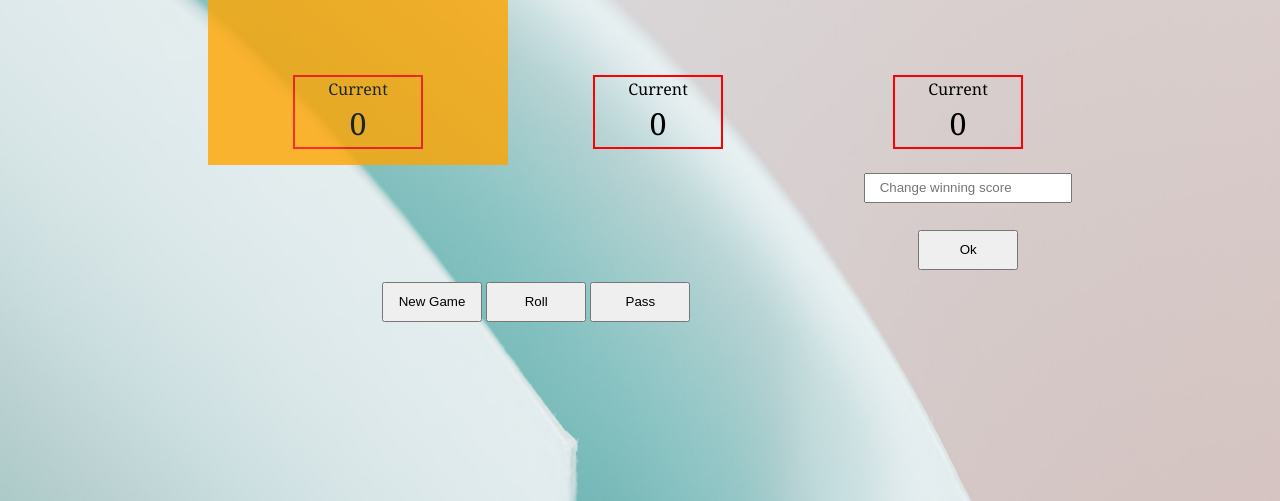
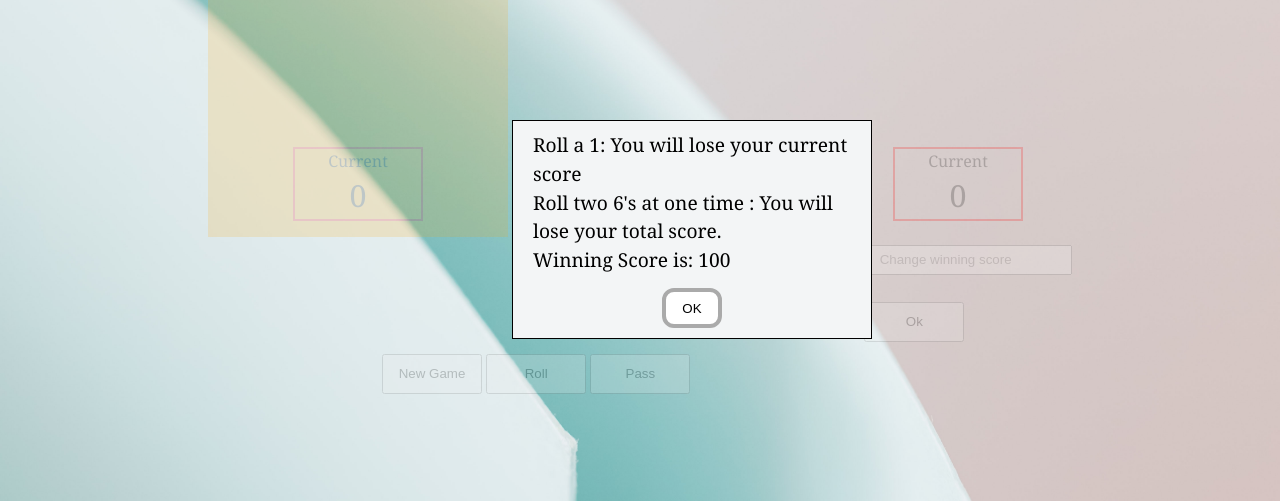
Before and after one commit to shazmeenshauq/3-players-pig-game, a website: page dist/index.html in a window 1280 px wide. Shown: the part 299-800 px from the top of the page. Drawn offline with Linux system fonts and the light colour scheme.

Commit message:
2nd commit

```diff
--- a/dist/index.html
+++ b/dist/index.html
@@ -1,23 +1,22 @@
 <!DOCTYPE html>
 <html lang="en">
   <head>
-    <meta charset="UTF-8">
-    <meta name="viewport" content="width=device-width, initial-scale=1.0">
-    <link rel="stylesheet" href="style.css">
+    <meta charset="UTF-8" />
+    <meta name="viewport" content="width=device-width, initial-scale=1.0" />
+    <link rel="stylesheet" href="style.css" />
     <link
       rel="stylesheet"
       href="https://pro.fontawesome.com/releases/v5.10.0/css/all.css"
       integrity="sha384-AYmEC3Yw5cVb3ZcuHtOA93w35dYTsvhLPVnYs9eStHfGJvOvKxVfELGroGkvsg+p"
       crossorigin="anonymous"
     />
-    <link rel="shortcut icon" href="">
+    <link rel="shortcut icon" href="" />
     <title>Pig Game</title>
   </head>
   <body>
-
     <div class="container">
+      <h1>3 Players Pig Game</h1>
       <div class="players">
-
         <div class="player-0-panel active">
           <div class="player-name" id="name-0">Player 1</div>
           <div class="player-score" id="score-0">23</div>
@@ -26,7 +25,6 @@
             <div class="player-current-label">Current</div>
             <div class="player-current-score" id="current-0">43</div>
           </div>
-
         </div>
 
         <!-- --------------------Player 1 ----------------------------- -->
@@ -39,7 +37,6 @@
             <div class="player-current-label">Current</div>
             <div class="player-current-score" id="current-1">43</div>
           </div>
-
         </div>
         <!-- -------------------Player 2 -------------------- -->
 
@@ -51,30 +48,38 @@
             <div class="player-current-label">Current</div>
             <div class="player-current-score" id="current-2">43</div>
           </div>
-
         </div>
       </div>
 
-
-
-            <img src="dice-1.png" alt="" class="dice">
-            <img src="dice-2.png" alt="" class="dice-1">
-            <br>
+      <img src="dice-1.png" alt="" class="dice" />
+      <img src="dice-2.png" alt="" class="dice-1" />
+      <br />
 
       <div class="input">
-                 <input type="text" class="win-score" id= "win-score" placeholder="Change winning score">
-                    <br>
+        <input
+          type="number"
+          class="win-score"
+          id="win-score"
+          placeholder="Change winning score"
+        />
+        <br />
         <button class="btn" id="win-score-btn">Ok</button>
       </div>
       <button class="btn-new">New Game</button>
 
       <button class="btn-roll">Roll</button>
       <button class="btn-hold">Pass</button>
-
     </div>
-
-
-
+    <div id="confirm">
+      <div class="message">
+        <p>
+          Roll a 1: You will lose your current score <br />
+          Roll two 6's at one time : You will lose your total score. <br />
+          Winning Score is: 100
+        </p>
+      </div>
+      <button class="yes">OK</button>
+    </div>
     <script src="main.js"></script>
   </body>
 </html>
--- a/dist/main.js
+++ b/dist/main.js
@@ -1,138 +1,126 @@
+var scores, roundScore, activePlayer, gamePlaying;
 
-var scores , roundScore , activePlayer,gamePlaying;
-
+document.querySelector('.yes').addEventListener('click', function () {
+  console.log();
+  document.querySelector('.container').style.opacity = '1';
+  document.querySelector('#confirm').style.display = 'none';
+});
 
 init();
 
-
-
 // -------- Button ROLL ----------
 
-
-document.querySelector('.btn-roll').addEventListener('click', function(){
-
-    if(gamePlaying){
-
+document.querySelector('.btn-roll').addEventListener('click', function () {
+  if (gamePlaying) {
     // 1. Random number
 
-
-        var  dice = Math.floor(Math.random()*6) + 1;
-        var  dice1 = Math.floor(Math.random()*6) + 1;
+    var dice = Math.floor(Math.random() * 6) + 1;
+    var dice1 = Math.floor(Math.random() * 6) + 1;
 
     console.log(dice, dice1);
 
     // 2. Display the result
 
     var diceDOM = document.querySelector('.dice');
-        diceDOM.style.display='block';
-
+    diceDOM.style.display = 'block';
 
     var diceDOM1 = document.querySelector('.dice-1');
-        diceDOM1.style.display='block';
+    diceDOM1.style.display = 'block';
 
-        diceDOM.src='dice-' + dice + '.png';
-        diceDOM1.src='dice-' + dice1 + '.png';
-
-
+    diceDOM.src = 'dice-' + dice + '.png';
+    diceDOM1.src = 'dice-' + dice1 + '.png';
 
     //3. Update Round score if rolled num is not 1
 
-        if(dice === 6  && dice1 === 6) {
-            scores[activePlayer]= 0;
+    if (dice === 6 && dice1 === 6) {
+      scores[activePlayer] = 0;
       document.querySelector('#score-' + activePlayer).textContent = '0';
       nextPlayer();
-        }
-            else if (dice !== 1 && dice1 !==1) {
+    } else if (dice !== 1 && dice1 !== 1) {
       //Add score
       // roundScore += dice;
-            roundScore= roundScore + dice + dice1;
-            document.querySelector('#current-' + activePlayer).textContent = roundScore;
-        }
-
-
-     else{
+      roundScore = roundScore + dice + dice1;
+      document.querySelector(
+        '#current-' + activePlayer
+      ).textContent = roundScore;
+    } else {
       // Next player
       nextPlayer();
     }
-
   }
-
 });
 
-
-
-document.querySelector('.btn-hold').addEventListener('click',function(){
-    if(gamePlaying){
+document.querySelector('.btn-hold').addEventListener('click', function () {
+  if (gamePlaying) {
     // 1. Add current score to global score
 
     scores[activePlayer] += roundScore;
-    document.querySelector('#score-' + activePlayer).textContent = scores[activePlayer];
-
-
+    document.querySelector('#score-' + activePlayer).textContent =
+      scores[activePlayer];
 
     // 2. Update UI
 
-
     // 3. Check if player WON the game
-        if(scores[activePlayer] >= win_score){
-            document.querySelector('#name-' + activePlayer).textContent='Winner!';
-            document.querySelector('.dice').style.display='none';
-            document.querySelector('.dice-1').style.display='none';
-            document.querySelector('.player-' + activePlayer +'-panel').classList.add('winner');
-            document.querySelector('.player-'+activePlayer +'-panel').classList.remove('active');
-            gamePlaying= false;
-        }   else{
-
+    if (scores[activePlayer] >= win_score) {
+      document.querySelector('#name-' + activePlayer).textContent = 'Winner!';
+      document.querySelector('.dice').style.display = 'none';
+      document.querySelector('.dice-1').style.display = 'none';
+      document
+        .querySelector('.player-' + activePlayer + '-panel')
+        .classList.add('winner');
+      document
+        .querySelector('.player-' + activePlayer + '-panel')
+        .classList.remove('active');
+      gamePlaying = false;
+    } else {
       // Next Player
 
       nextPlayer();
     }
-
   }
 });
 
+document.querySelector('.btn-new').addEventListener('click', init);
 
-document.querySelector('.btn-new').addEventListener('click',init);
-
-
-
-
-
-
-
-
-function init(){
-
-
-    scores= [0, 0, 0];
-    roundScore= 0;
+function init() {
+  scores = [0, 0, 0];
+  roundScore = 0;
   activePlayer = 0;
-    gamePlaying=true;
-
+  gamePlaying = true;
 
   win_score = 100;
-    var win_score_btn= document.getElementById('win-score-btn');
+  document.getElementById('win-score').value = '';
+  var win_score_btn = document.getElementById('win-score-btn');
 
-    win_score_btn.addEventListener('click',function(){
-        win_score= document.getElementById('win-score').value;
+  /* Input value */
+
+  win_score_btn.addEventListener('click', function () {
+    input = document.getElementById('win-score');
+
+    win_score_input = document.getElementById('win-score').value;
+    if (win_score_input < 10) {
+      alert('Winning score should be greater than 10');
+    } else {
+      win_score = win_score_input;
+    }
+
     console.log(win_score);
-
+    console.log(typeof win_score);
   });
 
+  document.querySelector('.dice').style.display = 'none';
+  document.querySelector('.dice-1').style.display = 'none';
 
-    document.querySelector('.dice').style.display='none';
-    document.querySelector('.dice-1').style.display='none';
+  document.getElementById('score-0').textContent = '0';
+  document.getElementById('score-1').textContent = '0';
+  document.getElementById('score-2').textContent = '0';
+  document.getElementById('current-0').textContent = '0';
+  document.getElementById('current-1').textContent = '0';
+  document.getElementById('current-2').textContent = '0';
 
-    document.getElementById('score-0').textContent='0';
-    document.getElementById('score-1').textContent='0';
-    document.getElementById('score-2').textContent='0';
-    document.getElementById('current-0').textContent='0';
-    document.getElementById('current-1').textContent='0';
-    document.getElementById('current-2').textContent='0';
-
-    document.getElementById('name-0').textContent='Player 1';
-    document.getElementById('name-1').textContent='Player 2';
-    document.getElementById('name-2').textContent='Player 3';
+  document.getElementById('name-0').textContent = 'Player 1';
+  document.getElementById('name-1').textContent = 'Player 2';
+  document.getElementById('name-2').textContent = 'Player 3';
 
   document.querySelector('.player-0-panel').classList.remove('winner');
   document.querySelector('.player-1-panel').classList.remove('winner');
@@ -143,341 +131,38 @@ function init(){
   document.querySelector('.player-2-panel').classList.remove('active');
 
   document.querySelector('.player-0-panel').classList.add('active');
-
-
 }
 
-
-
-
-
-
-
-
-
-
-
-
-
-
-
-
-
-
-
-
-
-
-
-
-function nextPlayer(){
-    if(activePlayer === 0){
+function nextPlayer() {
+  if (activePlayer === 0) {
     activePlayer = 1;
-    } else if(activePlayer === 1){
+  } else if (activePlayer === 1) {
     activePlayer = 2;
   } else {
-        activePlayer= 0;
+    activePlayer = 0;
   }
 
   roundScore = 0;
 
-document.getElementById('current-0').textContent='0';
-document.getElementById('current-1').textContent='0';
-document.getElementById('current-2').textContent='0';
+  document.getElementById('current-0').textContent = '0';
+  document.getElementById('current-1').textContent = '0';
+  document.getElementById('current-2').textContent = '0';
 
-
-
-        if(activePlayer === 0){
+  if (activePlayer === 0) {
     document.querySelector('.player-0-panel').classList.add('active');
     document.querySelector('.player-1-panel').classList.remove('active');
     document.querySelector('.player-2-panel').classList.remove('active');
-        } else if(activePlayer === 1){
+  } else if (activePlayer === 1) {
     document.querySelector('.player-0-panel').classList.remove('active');
     document.querySelector('.player-1-panel').classList.add('active');
     document.querySelector('.player-2-panel').classList.remove('active');
-        }
-        else{
+  } else {
     document.querySelector('.player-0-panel').classList.remove('active');
     document.querySelector('.player-1-panel').classList.remove('active');
 
     document.querySelector('.player-2-panel').classList.add('active');
   }
 
-
-document.querySelector('.dice').style.display= 'none';
-document.querySelector('.dice-1').style.display= 'none';
-
+  document.querySelector('.dice').style.display = 'none';
+  document.querySelector('.dice-1').style.display = 'none';
 }
-
-
-
-
-
-
-
-
-
-
-
-
-
-
-
-
-
-
-
-
-
-
-
-
-
-
-
-
-
-
-
-
-
-
-
-
-
-
-
-
-
-
-
-
-
-
-
-
-
-
-
-
-
-
-
-
-
-
-
-
-
-
-
-
-
-
-
-
-
-
-
-
-
-
-
-
-
-
-
-
-
-
-
-
-
-
-
-
-
-
-
-
-
-
-
-
-
-
-
-
-
-
-
-
-
-
-
-
-
-
-
-
-
-
-
-
-
-
-
-
-
-
-
-
-
-
-
-
-
-
-
-
-
-
-
-// var scores, roundScore, activePlayer, gamePlaying;
-
-// var win_score=20;
-// var win_num_btn= document.getElementById('win-score-btn');
-
-// win_num_btn.addEventListener('click',function(){
-//     win_score= document.getElementById('win-score').value;
-//     console.log(win_score);
-
-// });
-
-
-// init();
-
-// document.querySelector('.btn-roll').addEventListener('click', function() {
-//     if(gamePlaying) {
-//         // 1. Random number
-//         var dice = Math.floor(Math.random() * 6) + 1;
-//         var dice1 = Math.floor(Math.random() * 6) + 1;
-
-//         //2. Display the result
-//         var diceDOM = document.querySelector('.dice');
-//         var diceDOM1 = document.querySelector('.dice-1');
-
-//         diceDOM.style.display = 'block';
-//         diceDOM1.style.display = 'block';
-//         diceDOM.src = 'dice-' + dice + '.png';
-//         diceDOM1.src = 'dice-' + dice + '.png';
-
-
-//         //3. Update the round score IF the rolled number was NOT a 1
-//         if (dice !== 1 && dice1 !== 1) {
-//             //Add score
-//             // roundScore += dice;
-//             roundScore = roundScore + dice + dice1;
-//             document.querySelector('#current-' + activePlayer).textContent = roundScore;
-//         } else {
-//             //Next player
-//             nextPlayer();
-//         }
-//     }
-// });
-
-
-// document.querySelector('.btn-hold').addEventListener('click', function() {
-//     if (gamePlaying) {
-//         // Add CURRENT score to GLOBAL score
-//         scores[activePlayer] += roundScore;
-
-
-//         // Update the UI
-//         document.querySelector('#score-' + activePlayer).textContent = scores[activePlayer];
-//         console.log(scores[activePlayer]);
-
-//         // Check if player won the game
-//         if (scores[activePlayer] >= win_score) {
-//             document.querySelector('#name-' + activePlayer).textContent = 'Winner!';
-//             document.querySelector('.dice').style.display = 'none';
-//             document.querySelector('.dice-1').style.display = 'none';
-//             document.querySelector('.player-' + activePlayer + '-panel').classList.add('winner');
-//             document.querySelector('.player-' + activePlayer + '-panel').classList.remove('active');
-//             document.querySelector('.player-' + activePlayer + '-panel').classList.remove('active');
-//             document.querySelector('.player-' + activePlayer + '-panel').classList.remove('active');
-//             gamePlaying = false;
-//         } else {
-//             //Next player
-//             nextPlayer();
-//         }
-//     }
-// });
-// console.log(activePlayer);
-
-// function nextPlayer() {
-//     //Next player
-//     // activePlayer === 0 ? activePlayer = 1 : activePlayer = 0;
-
-//     if(activePlayer === 0){
-//         activePlayer = 1;
-
-//     }else if(activePlayer === 1 ){
-//         activePlayer = 2;
-//     } else{
-//         activePlayer = 0;
-//     }
-//     console.log(activePlayer);
-//     roundScore = 0;
-
-//     document.getElementById('current-0').textContent = '0';
-//     document.getElementById('current-1').textContent = '0';
-//     document.getElementById('current-2').textContent = '0';
-
-//     document.querySelector('.player-0-panel').classList.toggle('active');
-//     document.querySelector('.player-1-panel').classList.toggle('active');
-//     document.querySelector('.player-2-panel').classList.toggle('active');
-
-//     //document.querySelector('.player-0-panel').classList.remove('active');
-//     //document.querySelector('.player-1-panel').classList.add('active');
-
-//     document.querySelector('.dice').style.display = 'none';
-//     document.querySelector('.dice-1').style.display = 'none';
-// }
-
-// document.querySelector('.btn-new').addEventListener('click', init);
-
-
-// function init() {
-//     scores = [0, 0, 0];
-//     activePlayer = 0;
-//     roundScore = 0;
-//     gamePlaying = true;
-
-//     document.querySelector('.dice').style.display = 'none';
-//     document.querySelector('.dice-1').style.display = 'none';
-
-//     document.getElementById('score-0').textContent = '0';
-//     document.getElementById('score-1').textContent = '0';
-//     document.getElementById('score-2').textContent = '0';
-
-//     document.getElementById('current-0').textContent = '0';
-//     document.getElementById('current-1').textContent = '0';
-//     document.getElementById('current-2').textContent = '0';
-
-
-//     document.getElementById('name-0').textContent = 'Player 1';
-//     document.getElementById('name-1').textContent = 'Player 2';
-//     document.getElementById('name-2').textContent = 'Player 3';
-
-
-//     document.querySelector('.player-0-panel').classList.remove('winner');
-//     document.querySelector('.player-1-panel').classList.remove('winner');
-//     document.querySelector('.player-2-panel').classList.remove('winner');
-
-//     document.querySelector('.player-0-panel').classList.remove('active');
-//     document.querySelector('.player-1-panel').classList.remove('active');
-//     document.querySelector('.player-2-panel').classList.remove('active');
-
-//     document.querySelector('.player-0-panel').classList.add('active');
-// }
--- a/dist/style.css
+++ b/dist/style.css
@@ -16,17 +16,31 @@ body {
   line-height: 1.5;
 }
 
+h1 {
+  font-size: 3em;
+  color: rgb(14, 13, 13);
+}
 .container {
   max-width: 70%;
   min-height: 330px;
   margin: auto;
   padding: 1em;
-
+  opacity: 0.2;
   text-align: center;
   justify-content: center;
   font-size: 1em;
 }
 
+input::-webkit-outer-spin-button,
+input::-webkit-inner-spin-button {
+  -webkit-appearance: none;
+  margin: 0;
+}
+
+/* Firefox */
+input[type='number'] {
+  -moz-appearance: textfield;
+}
 .players {
   display: grid;
   grid-template-columns: repeat(3, 1fr);
@@ -113,6 +127,7 @@ button {
 .input {
   float: right;
   margin-top: -1em;
+  text-align: left;
 }
 input {
   height: 10px;
@@ -120,8 +135,11 @@ input {
   text-align: left;
 }
 
-.btn-new {
+input:focus {
+  border: none;
+  outline: none;
 }
+
 .active {
   background-color: orange;
   opacity: 0.8;
@@ -203,3 +221,35 @@ input {
     left: 55%;
   }
 }
+
+#confirm {
+  background-color: #f3f5f6;
+  color: #000000;
+  border: 1px solid black;
+  margin: auto;
+
+  margin-top: -290px;
+  position: fixed;
+  width: 360px;
+  min-height: 100px;
+  left: 40%;
+
+  padding: 10px 20px 10px;
+  box-sizing: border-box;
+  text-align: center;
+}
+#confirm button {
+  background-color: #ffffff;
+  display: inline-block;
+  border-radius: 12px;
+  border: 4px solid #aaa;
+  padding: 5px;
+  text-align: center;
+  width: 60px;
+  cursor: pointer;
+  margin-top: 1em;
+}
+#confirm .message {
+  text-align: left;
+  font-size: 1.2em;
+}
```
Lines whose indentation alone changed are shown as unchanged.
